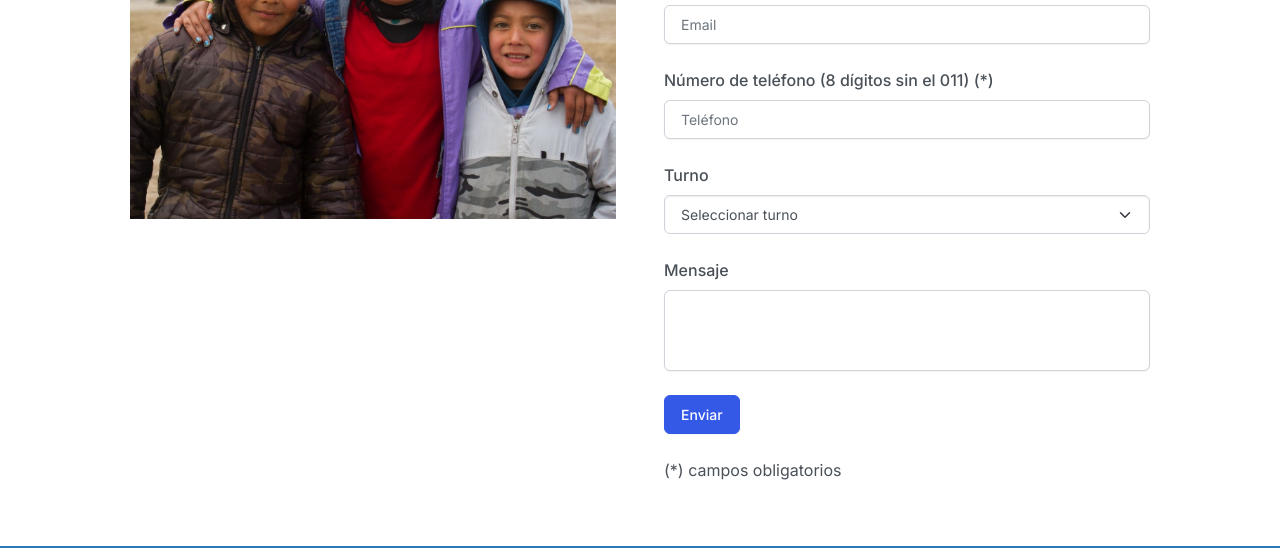
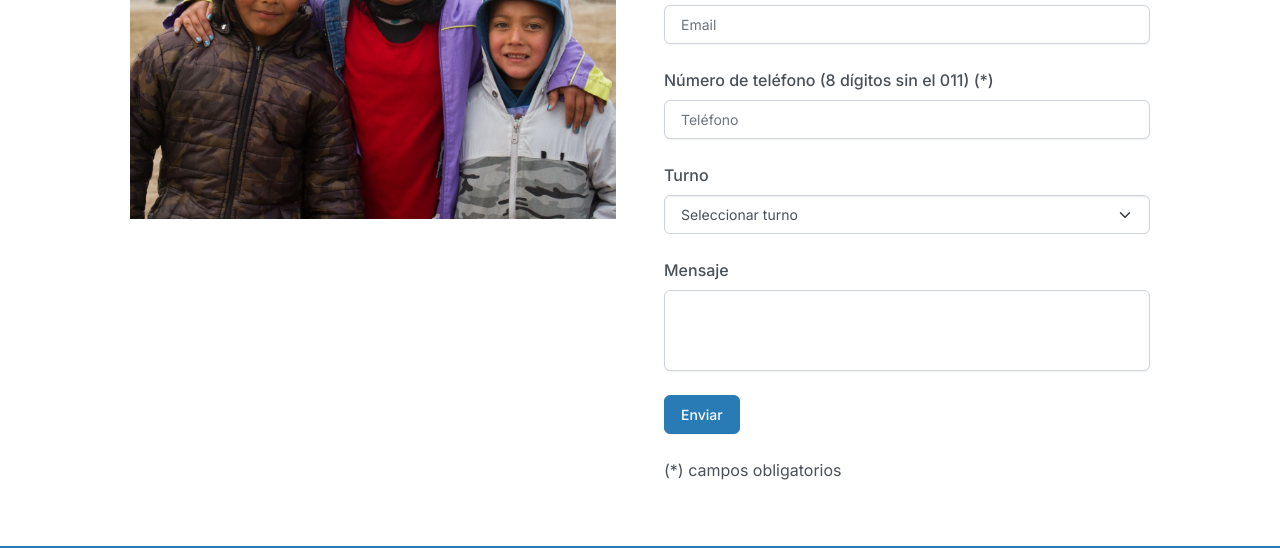
Before and after one commit to fmiguezo/bootcamp-java-2023-integrador-fase1, a plain HTML site: page html/inscripciones.html in a window 1280 px wide. Shown: the part 638-1186 px from the top of the page. Drawn offline with nearby package versions, Linux system fonts and the light colour scheme.

Commit message:
Updating button styles and removing comments

```diff
--- a/html/inscripciones.html
+++ b/html/inscripciones.html
@@ -102,7 +102,6 @@
                 <legend>Para comenzar con el proceso de inscripción deben completar el siguiente formulario:</legend>
                 <img src="../assets/imgs/gc.png" alt="Logo 2" class="img-fluid" style="max-width: 150px" />
               </div>
-              <!-- Campos del formulario (agregar validaciones)-->
               <form id="inscripcion">
                 <fieldset>
                   <div class="form-group">
@@ -163,7 +162,7 @@
                     <label for="mensaje" class="form-label mt-4">Mensaje</label>
                     <textarea class="form-control" id="mensaje" name="mensaje" rows="3" style="resize: none"></textarea>
                   </div>
-                  <button type="submit" class="btn btn-primary mt-4">Enviar</button>
+                  <button type="submit" class="btn btn-info mt-4">Enviar</button>
                 </fieldset>
                 <p class="mt-4">(*) campos obligatorios</p>
               </form>
```
